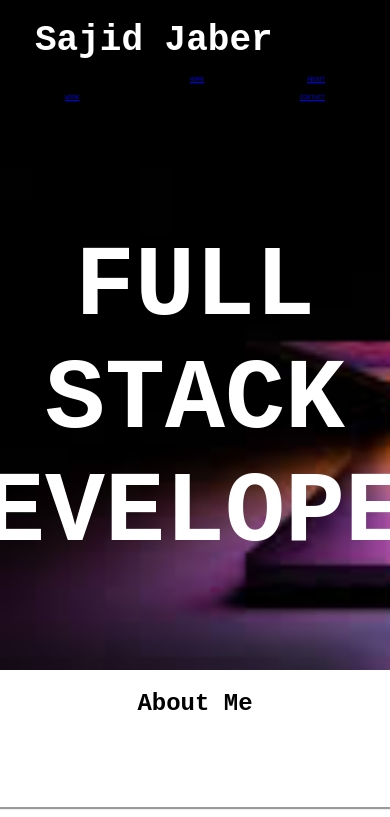
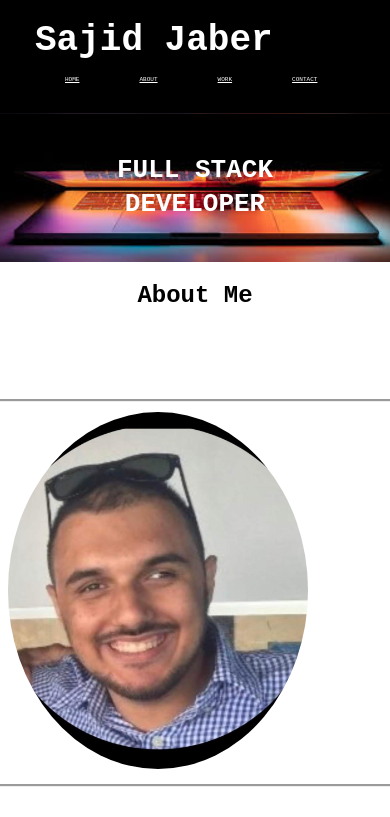
Before and after one commit to JaberSE09/2-02-challenge, a plain HTML site: page index.html in a window 390 px wide. Shown: the top 817 px of the page. Drawn offline with Linux system fonts and the light colour scheme.

Commit message:
fixed the responsive for nav and hero

```diff
--- a/assets/css/style.css
+++ b/assets/css/style.css
@@ -6,11 +6,11 @@
 
 body {
     font-family: 'Courier New', Courier, monospace;
-
 }
 
 
 /*Header*/
+
 header {
     padding: 20px 35px;
     background-color: black;
@@ -21,25 +21,16 @@
 
   header h1 {
     font-weight: bold;
+    margin: 0;
     font-size: 36px;
     color: white;
-    margin: 0;
-    display: flex;
+  }
 
-  }
   header nav {
     margin: 7px 0;
   }
 
-  header nav ul{
-    display: flex;
-    flex-wrap: wrap;
-    justify-content: space-between;
-    align-items: center;
-    list-style: none;
-  }
-
-  header nav ul{
+  header nav ul {
     display: flex;
     flex-wrap: wrap;
     justify-content: space-between;
@@ -51,11 +42,14 @@
     margin: 0 30px;
     font-weight: lighter;
     font-size: 1.55vw;
+    color: white;
   }
 
-  #hero{
+/* Hero */
+#hero {
     background-image: url("../images/hero.png");
     background-size: cover;
+    background-position: center;
     display: flex;
     justify-content: center;
     flex-wrap: wrap;
@@ -63,18 +57,21 @@
 
 #hero h2 {
     color: white;
+    width: 50%;
     text-align: center;
-      padding: 100px;
-      font-size: 100px;
+    margin: 10.5%;
+    font-size: 26px;
+    line-height: 1.3;
 }
 
+
 /* Footer */
+
 footer {
     background-color: black;
-
 }
 
-footer p  {
+footer p {
     display: flex;
     color: white;
     font-size: 30px;
@@ -83,14 +80,16 @@ footer p  {
     justify-content: center;
 }
 
+
 /* about me */
- #aboutcol2 , #about h2{
+
+#aboutcol2,
+#about h2 {
     flex: 2;
     padding: 20px;
     display: flex;
     flex-wrap: wrap;
     justify-content: center;
-
 }
 
 #aboutcol2 section {
@@ -99,15 +98,14 @@ footer p  {
     padding: 10px;
     flex: 0 0 400px;
     margin: 50px;
-
 }
 
-#aboutimg img{
+#aboutimg img {
     width: 300px;
     border-radius: 50%;
 }
 
-#about h2{
+#about h2 {
     padding: 20px;
     justify-content: center;
 }
--- a/index.html
+++ b/index.html
@@ -11,9 +11,9 @@
 <body>
     <header>
             <h1>Sajid Jaber</h1>
-             <nav class="bg-dark">
+             <nav>
                  <ul>
-                <li> class="link" <a href="#home">HOME</a></li>
+                <li> <a class="link" href="#home">HOME</a></li>
                 <li><a class="link" href="#about">ABOUT</a></li>
                 <li><a class="link" href="#work">WORK</a></li>
                 <li><a class="link" href="#contact">CONTACT</a></li>
@@ -42,14 +42,14 @@
             </section>
         </div>
         </article>
-
+<!-- Work Section -->
         <article id="work">
 
-            <section>
-                <img src="./assets/images/sjit-image.png" alt="ecommerce website sj it">
+            <section >
+                <img class="img" src="./assets/images/sjit-image.png" alt="ecommerce website sj it">
             </section>
             <section>
-                <img src="./assets/images/sajid.png" alt="portfolio wirk website">
+                <img class="img" src="./assets/images/sajid.png" alt="portfolio wirk website">
             </section>
         </article>
 
```
Lines whose indentation alone changed are shown as unchanged.
